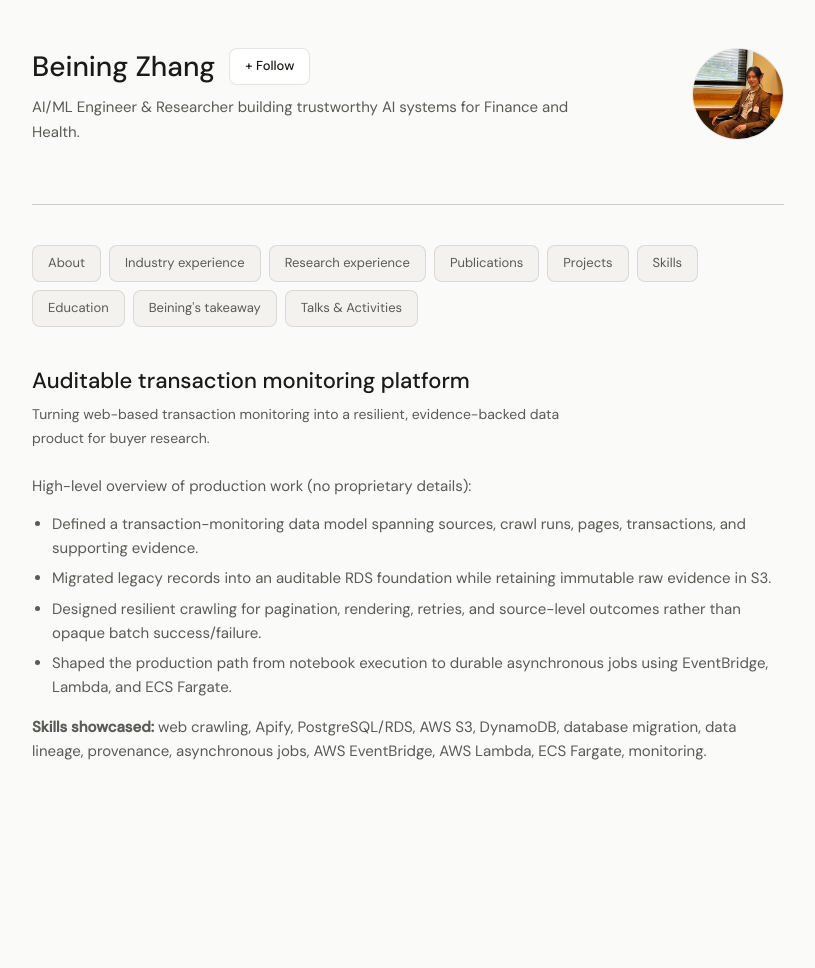
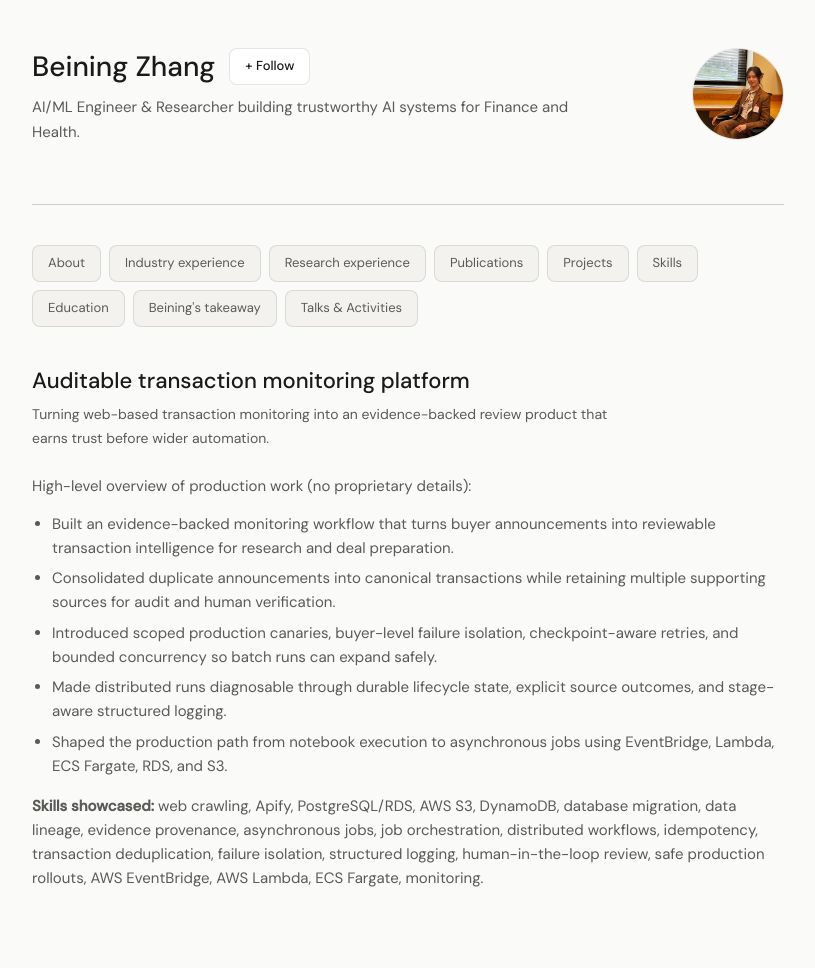
Before and after one commit to BeiningZhang/beiningzhang.github.io, a Jekyll site: the page built from _portfolio/portfolio-4.md, in a window 1280 px wide. Shown: the whole page, without its empty margins (232-1047 px from the left). Built offline with Jekyll 4.4.1, drawn with Linux system fonts in a browser that asks for light colours; some web fonts are replaced; before the commit the page ends 900 px from its top, so only the background shows below that.

Commit message:
Add weekly portfolio update for 22 August 2026 (#10)

```diff
--- a/_portfolio/portfolio-4.md
+++ b/_portfolio/portfolio-4.md
@@ -1,14 +1,15 @@
 ---
 title: "Auditable transaction monitoring platform"
-excerpt: "Turning web-based transaction monitoring into a resilient, evidence-backed data product for buyer research."
+excerpt: "Turning web-based transaction monitoring into an evidence-backed review product that earns trust before wider automation."
 collection: portfolio
 ---
 
 High-level overview of production work (no proprietary details):
 
-- Defined a transaction-monitoring data model spanning sources, crawl runs, pages, transactions, and supporting evidence.
-- Migrated legacy records into an auditable RDS foundation while retaining immutable raw evidence in S3.
-- Designed resilient crawling for pagination, rendering, retries, and source-level outcomes rather than opaque batch success/failure.
-- Shaped the production path from notebook execution to durable asynchronous jobs using EventBridge, Lambda, and ECS Fargate.
+- Built an evidence-backed monitoring workflow that turns buyer announcements into reviewable transaction intelligence for research and deal preparation.
+- Consolidated duplicate announcements into canonical transactions while retaining multiple supporting sources for audit and human verification.
+- Introduced scoped production canaries, buyer-level failure isolation, checkpoint-aware retries, and bounded concurrency so batch runs can expand safely.
+- Made distributed runs diagnosable through durable lifecycle state, explicit source outcomes, and stage-aware structured logging.
+- Shaped the production path from notebook execution to asynchronous jobs using EventBridge, Lambda, ECS Fargate, RDS, and S3.
 
-**Skills showcased:** web crawling, Apify, PostgreSQL/RDS, AWS S3, DynamoDB, database migration, data lineage, provenance, asynchronous jobs, AWS EventBridge, AWS Lambda, ECS Fargate, monitoring.
+**Skills showcased:** web crawling, Apify, PostgreSQL/RDS, AWS S3, DynamoDB, database migration, data lineage, evidence provenance, asynchronous jobs, job orchestration, distributed workflows, idempotency, transaction deduplication, failure isolation, structured logging, human-in-the-loop review, safe production rollouts, AWS EventBridge, AWS Lambda, ECS Fargate, monitoring.
```
Also changed, not shown: _pages/industry-experience.md (+1 -1 lines), _pages/skills.md (+1 -1 lines).
